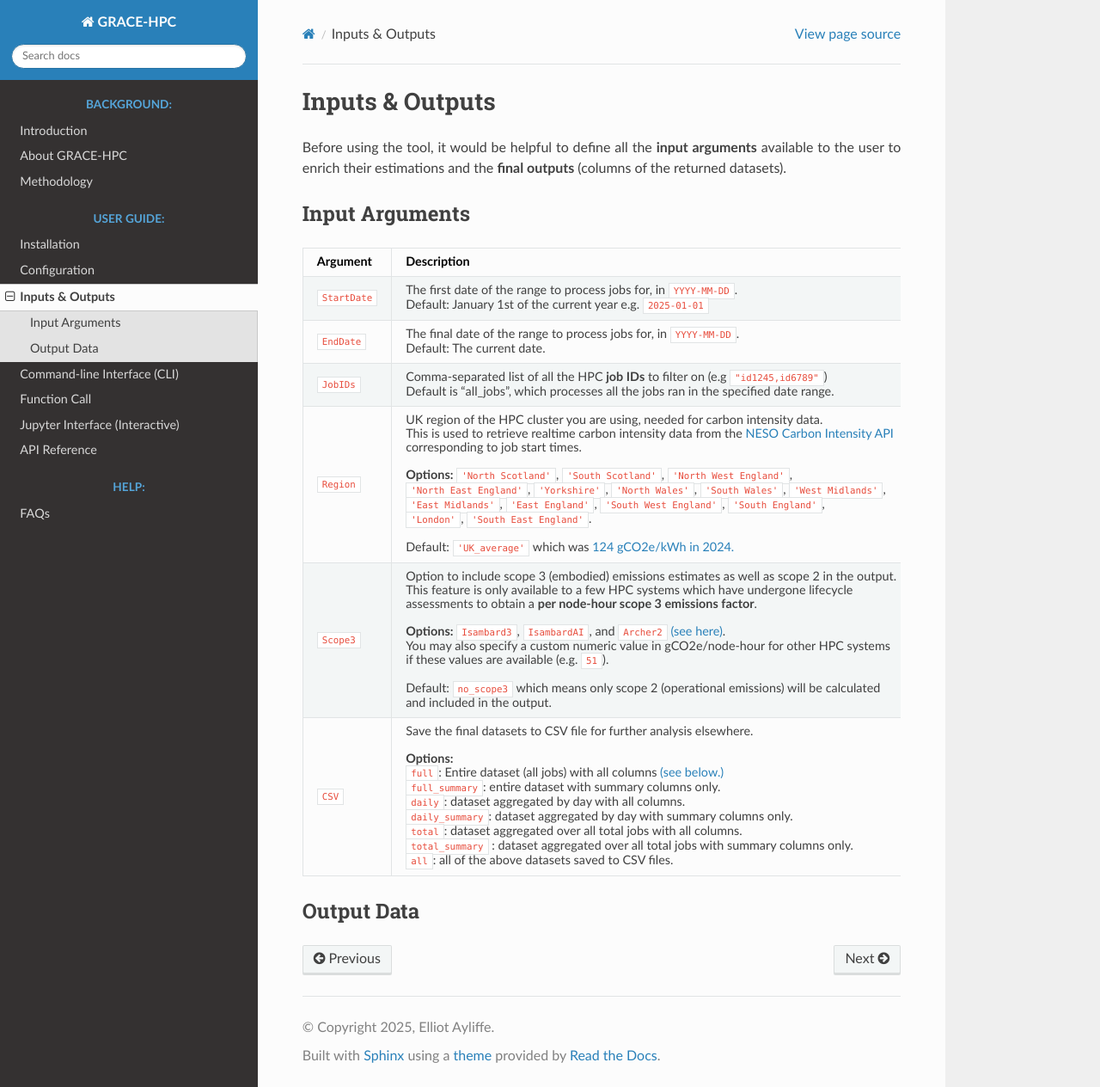
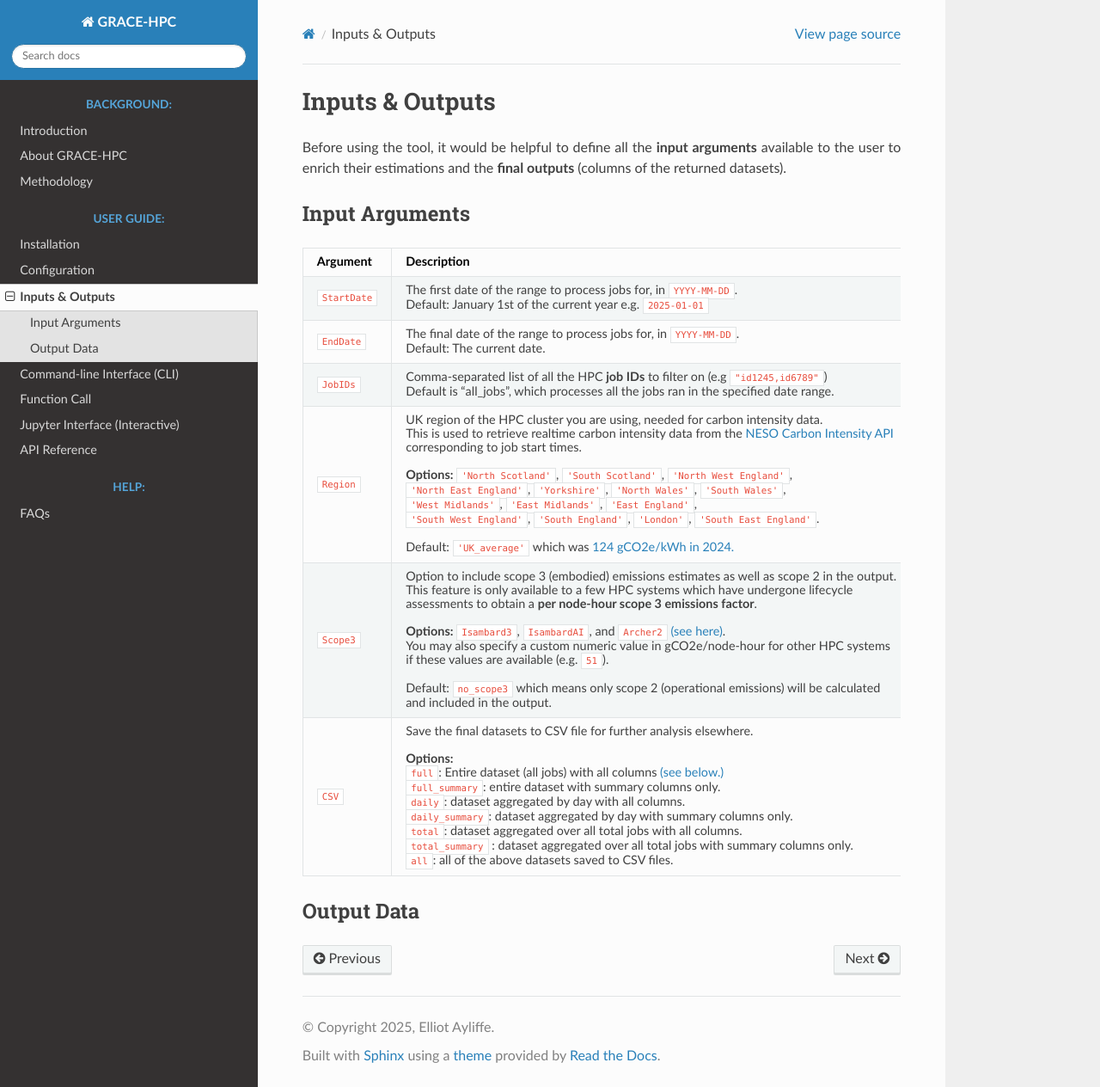
Before and after one commit to Elliot-Ayliffe/GRACE-HPC, a Sphinx documentation site: the page built from docs/inputs_outputs.md, in a window 1280 px wide and 1264 px high. Shown: the whole window at 86% size. Built offline with Sphinx 7.4.7 and the Read the Docs theme 3.1.0, drawn with Linux system fonts in a browser that asks for light colours.

```diff
--- a/docs/inputs_outputs.md
+++ b/docs/inputs_outputs.md
@@ -9,7 +9,7 @@ Before using the tool, it would be helpful to define all the **input arguments**
 | `StartDate`         | The first date of the range to process jobs for, in `YYYY-MM-DD`.  <br>   Default: January 1st of the current year e.g. `2025-01-01`      |
 | `EndDate`           | The final date of the range to process jobs for, in `YYYY-MM-DD`.  <br> Default: The current date. |
 | `JobIDs`            | Comma-separated list of all the HPC **job IDs** to filter on (e.g `"id1245,id6789"`) <br> Default is "all_jobs", which processes all the jobs ran in the specified date range. |
-| `Region`            | UK region of the HPC cluster you are using, needed for carbon intensity data. <br> This is used to retrieve realtime carbon intensity data from the [NESO Carbon Intensity API](https://carbonintensity.org.uk) <br> corresponding to job start times. <br><br> **Options:** `'North Scotland'`, `'South Scotland'`, `'North West England'`, <br> `'North East England'`, `'Yorkshire'`, `'North Wales'`, `'South Wales'`, `'West Midlands'`, <br> `'East Midlands'`, `'East England'`, `'South West England'`, `'South England'`, <br> `'London'`, `'South East England'`. <br><br> Default: `'UK_average'` which was [124 gCO2e/kWh in 2024.](https://www.carbonbrief.org/analysis-uks-electricity-was-cleanest-ever-in-2024/)  |
+| `Region`            | UK region of the HPC cluster you are using, needed for carbon intensity data. <br> This is used to retrieve realtime carbon intensity data from the [NESO Carbon Intensity API](https://carbonintensity.org.uk) <br> corresponding to job start times. <br><br> **Options:** `'North Scotland'`, `'South Scotland'`, `'North West England'`, <br> `'North East England'`, `'Yorkshire'`, `'North Wales'`, `'South Wales'`, <br> `'West Midlands'`, `'East Midlands'`, `'East England'`, <br> `'South West England'`, `'South England'`, `'London'`, `'South East England'`. <br><br> Default: `'UK_average'` which was [124 gCO2e/kWh in 2024.](https://www.carbonbrief.org/analysis-uks-electricity-was-cleanest-ever-in-2024/)  |
 | `Scope3`            | Option to include scope 3 (embodied) emissions estimates as well as scope 2 in the output. <br>  This feature is only available to a few HPC systems which have undergone lifecycle <br> assessments to obtain a **per node-hour scope 3 emissions factor**. <br><br> **Options:** `Isambard3`, `IsambardAI`, and `Archer2` [(see here)](https://docs.archer2.ac.uk/user-guide/energy/). <br> You may also specify a custom numeric value in gCO2e/node-hour for other HPC systems <br> if these values are available (e.g. `51`). <br><br> Default: `no_scope3` which means only scope 2 (operational emissions) will be calculated <br> and included in the output.|
 | `CSV`               | Save the final datasets to CSV file for further analysis elsewhere. <br><br> **Options:** <br> `full`: Entire dataset (all jobs) with all columns [(see below.)](#output-data) <br> `full_summary`: entire dataset with summary columns only. <br> `daily`: dataset aggregated by day with all columns. <br> `daily_summary`: dataset aggregated by day with summary columns only. <br> `total`: dataset aggregated over all total jobs with all columns. <br> `total_summary` : dataset aggregated over all total jobs with summary columns only.  <br> `all`: all of the above datasets saved to CSV files.|
 
```
